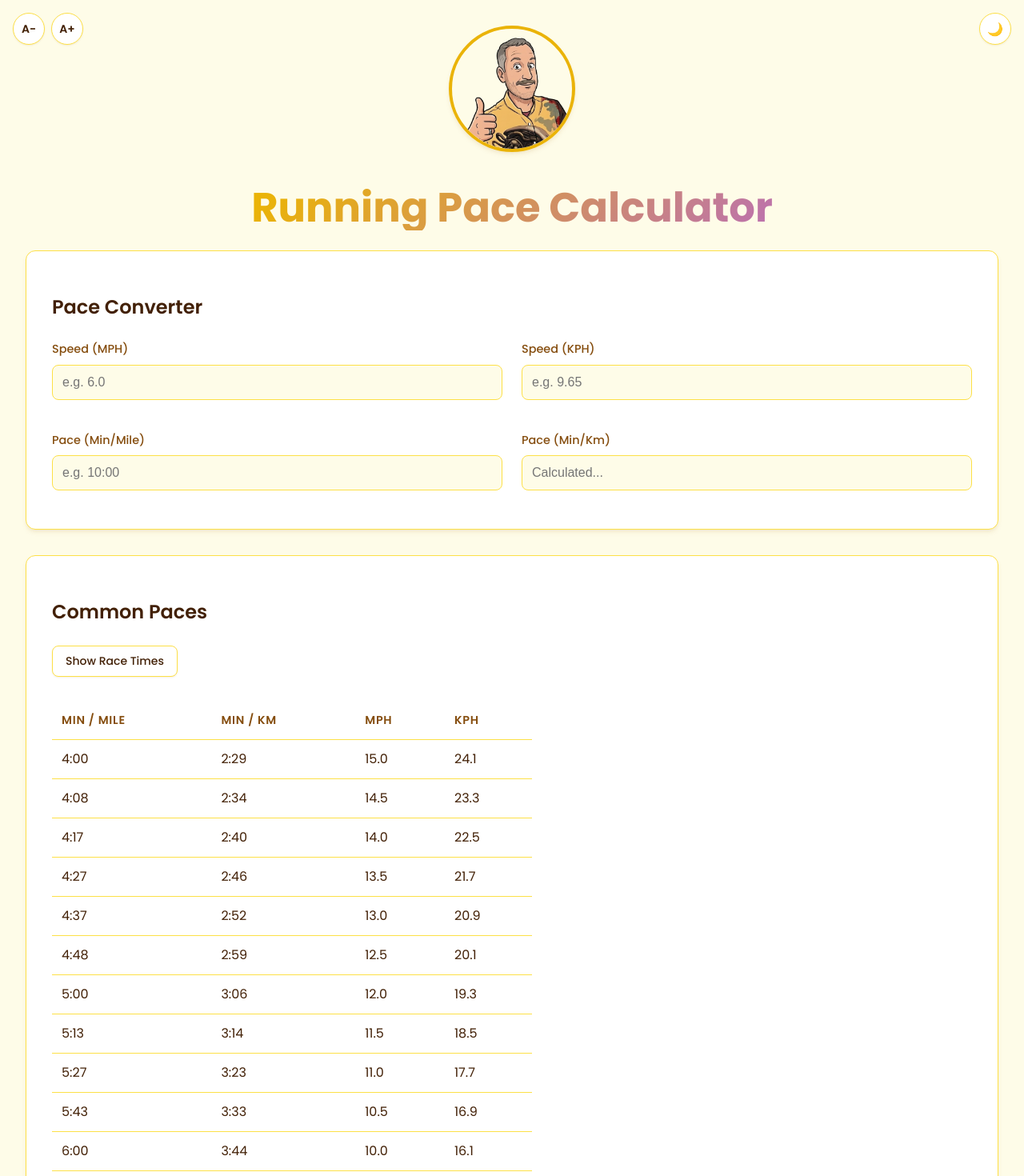
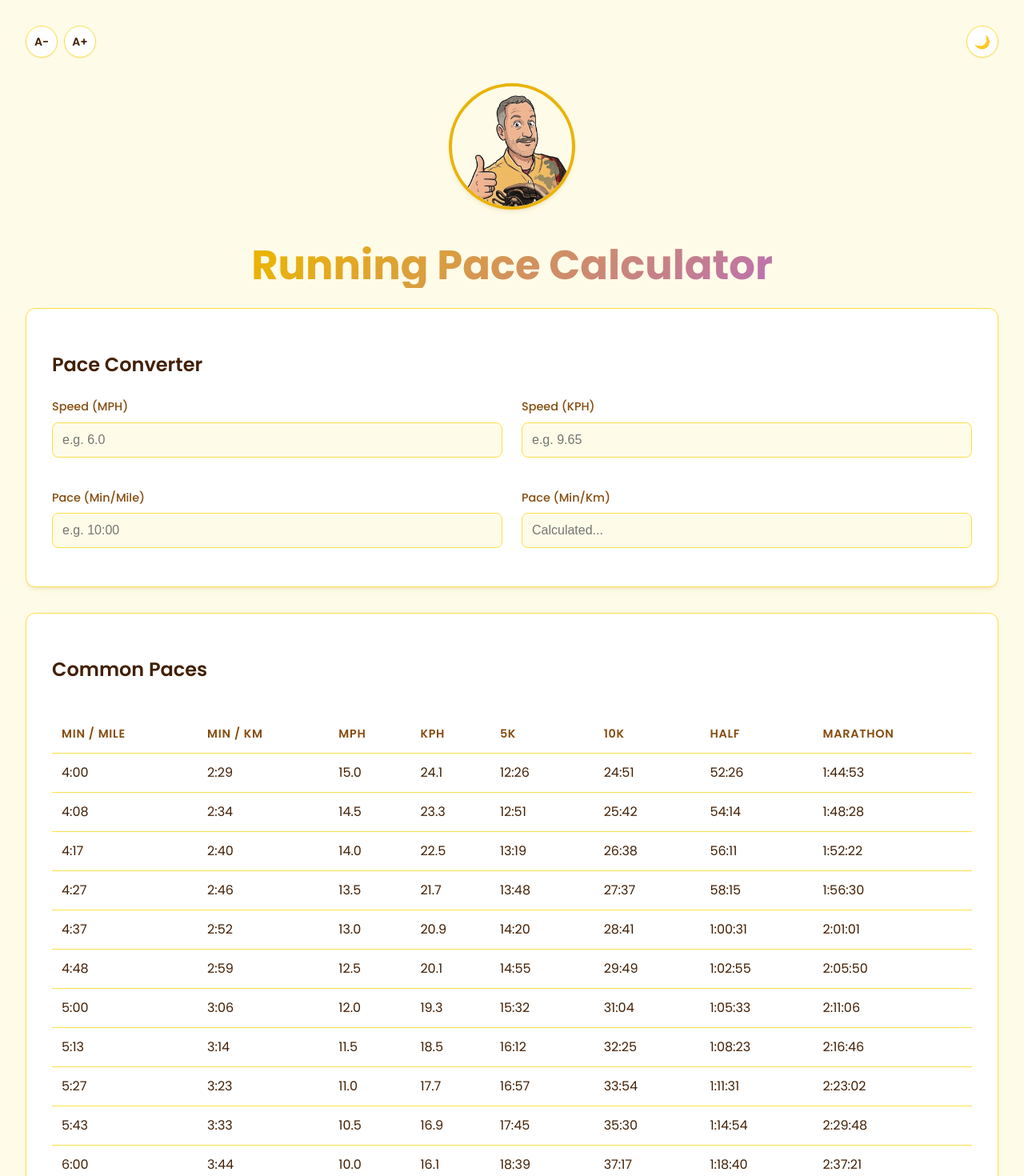
Before and after one commit to DougieWougie/RunningApplication, a React (Vite) app: page / in a window 1280 px wide. Shown: the top 1470 px of the page at 80% size. Built offline with nearby package versions, Linux system fonts and the light colour scheme.

Commit message:
Resize table on desktop and realign buttons

```diff
--- a/src/App.jsx
+++ b/src/App.jsx
@@ -54,10 +54,8 @@ function App() {
 
   return (
     <>
-      <button className="theme-toggle" onClick={toggleTheme} aria-label="Toggle Dark Mode">
-        {theme === 'light' ? '🌙' : '☀️'}
-      </button>
-
+      <div className="app-header">
+        <div className="controls-row">
           <div className="font-size-controls">
             <button
               className="font-size-btn"
@@ -75,6 +73,11 @@ function App() {
             >
               A+
             </button>
+          </div>
+          <button className="theme-toggle" onClick={toggleTheme} aria-label="Toggle Dark Mode">
+            {theme === 'light' ? '🌙' : '☀️'}
+          </button>
+        </div>
       </div>
 
       <div style={{ marginBottom: '1rem' }}>
--- a/src/components/PaceTable.jsx
+++ b/src/components/PaceTable.jsx
@@ -18,6 +18,7 @@ const PaceTable = ({ highlightMph, onRowClick }) => {
         <div className="card">
             <h2 className="section-title">Common Paces</h2>
             <button
+                className="race-times-toggle"
                 onClick={() => setShowTimeColumns(!showTimeColumns)}
                 style={{ fontSize: '0.875rem', padding: '0.5rem 1rem', marginBottom: '1rem' }}
             >
@@ -31,14 +32,10 @@ const PaceTable = ({ highlightMph, onRowClick }) => {
                             <th>Min / Km</th>
                             <th>MPH</th>
                             <th>KPH</th>
-                            {showTimeColumns && (
-                                <>
-                                    <th>5k</th>
-                                    <th>10k</th>
-                                    <th>Half</th>
-                                    <th>Marathon</th>
-                                </>
-                            )}
+                            <th className={`race-time-col ${showTimeColumns ? 'active' : ''}`}>5k</th>
+                            <th className={`race-time-col ${showTimeColumns ? 'active' : ''}`}>10k</th>
+                            <th className={`race-time-col ${showTimeColumns ? 'active' : ''}`}>Half</th>
+                            <th className={`race-time-col ${showTimeColumns ? 'active' : ''}`}>Marathon</th>
                         </tr>
                     </thead>
                     <tbody>
@@ -53,14 +50,10 @@ const PaceTable = ({ highlightMph, onRowClick }) => {
                                 <td>{row.paceKm}</td>
                                 <td>{row.mph}</td>
                                 <td>{row.kph}</td>
-                                {showTimeColumns && (
-                                    <>
-                                        <td>{row.time5k}</td>
-                                        <td>{row.time10k}</td>
-                                        <td>{row.timeHalf}</td>
-                                        <td>{row.timeFull}</td>
-                                    </>
-                                )}
+                                <td className={`race-time-col ${showTimeColumns ? 'active' : ''}`}>{row.time5k}</td>
+                                <td className={`race-time-col ${showTimeColumns ? 'active' : ''}`}>{row.time10k}</td>
+                                <td className={`race-time-col ${showTimeColumns ? 'active' : ''}`}>{row.timeHalf}</td>
+                                <td className={`race-time-col ${showTimeColumns ? 'active' : ''}`}>{row.timeFull}</td>
                             </tr>
                         ))}
                     </tbody>
--- a/src/index.css
+++ b/src/index.css
@@ -188,6 +188,7 @@ table.compact-table {
 @media (min-width: 768px) {
   table.compact-table {
     table-layout: auto;
+    max-width: none;
   }
 }
 
@@ -225,9 +226,6 @@ tr:last-child td {
 }
 
 .theme-toggle {
-  position: absolute;
-  top: 1rem;
-  right: 1rem;
   padding: 0.5rem;
   border-radius: 50%;
   width: 40px;
@@ -237,10 +235,15 @@ tr:last-child td {
   justify-content: center;
 }
 
+.controls-row {
+  display: flex;
+  justify-content: space-between;
+  align-items: center;
+  margin-bottom: 2rem;
+  width: 100%;
+}
+
 .font-size-controls {
-  position: absolute;
-  top: 1rem;
-  left: 1rem;
   display: flex;
   gap: 0.5rem;
 }
@@ -310,3 +313,26 @@ tr:last-child td {
 .footer p {
   margin: 0;
 }
+
+/* Responsive Race Times Display */
+.race-times-toggle {
+  display: block;
+}
+
+.race-time-col {
+  display: none;
+}
+
+.race-time-col.active {
+  display: table-cell;
+}
+
+@media (min-width: 768px) {
+  .race-times-toggle {
+    display: none;
+  }
+
+  .race-time-col {
+    display: table-cell;
+  }
+}
```
Lines whose indentation alone changed are shown as unchanged.
